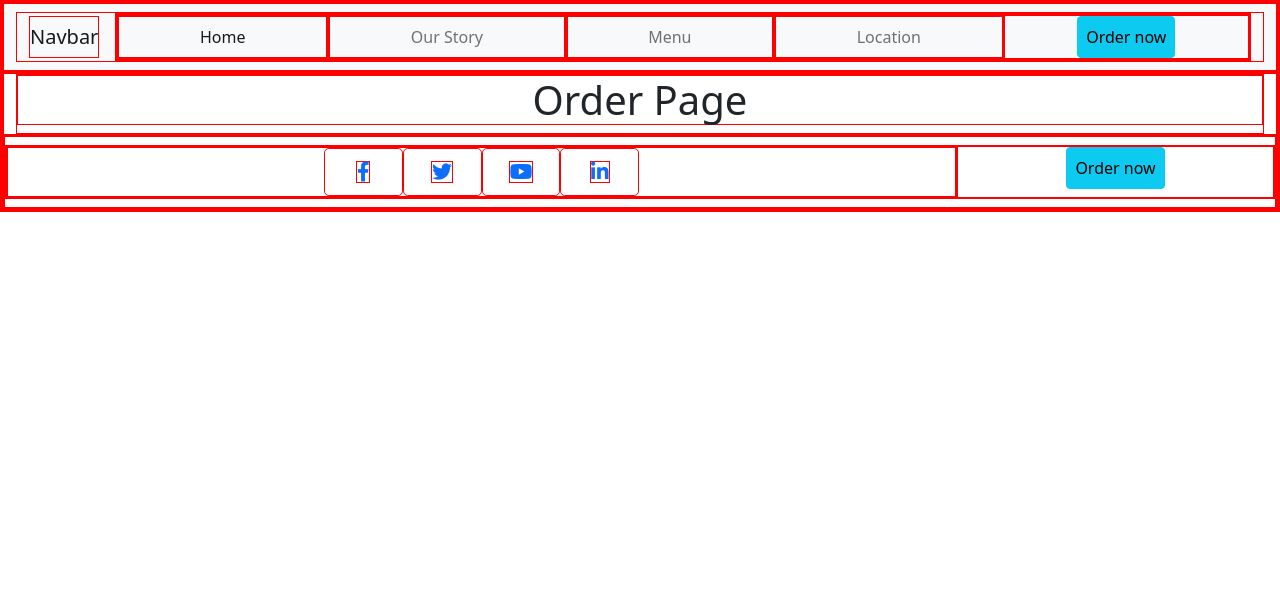
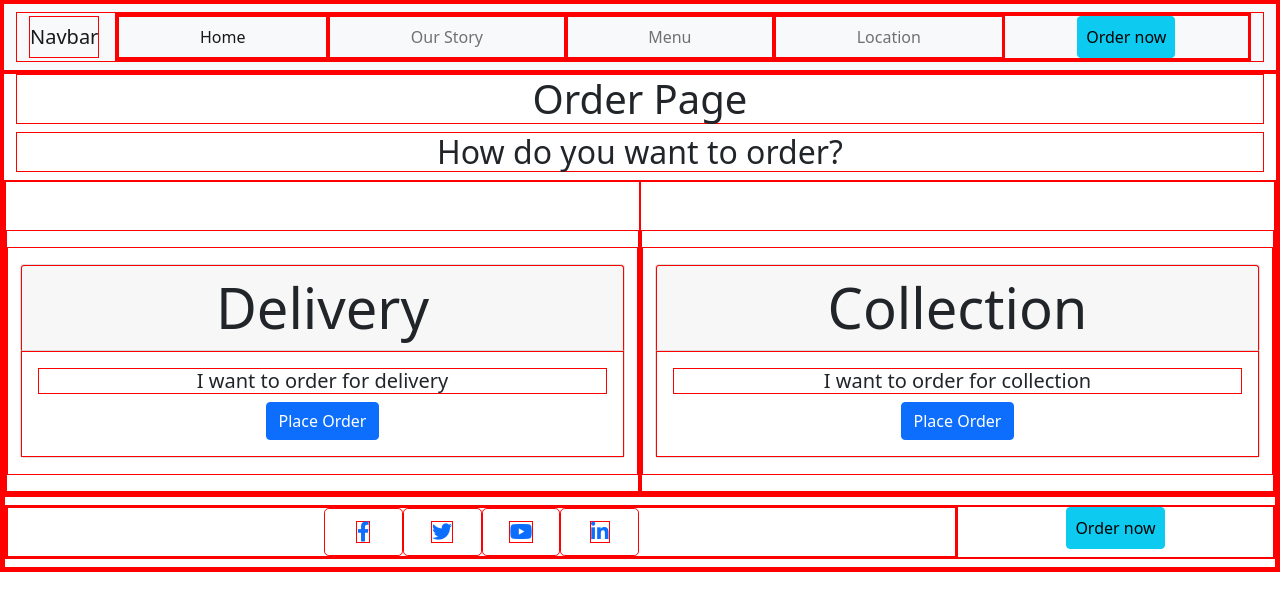
Before and after one commit to plyn85/freshly-slilced-eatery, a website: page public/order.html in a window 1280 px wide. Drawn offline with nearby package versions, Linux system fonts and the light colour scheme.

Commit message:
added content to order.html page

```diff
--- a/public/order.html
+++ b/public/order.html
@@ -58,9 +58,40 @@
         <main>
             <!-- container div wrapping order page -->
             <div class="container-fluid">
-                <section>
-                    <h1 class="text-center">Order Page</h1>
-                </section>
+                <h1 class="text-center">Order Page</h1>
+                <h2 class="text-center">How do you want to order?</h2>
+                <div class="row">
+                    <div class="col-6">
+                        <div class="row mt-5 justify-content-center">
+                            <div class="col-12 py-3 my-3">
+                                <div class="card text-center">
+                                    <div class="card-header display-4">
+                                        Delivery
+                                    </div>
+                                    <div class="card-body">
+                                        <h5 class="card-title">I want to order for delivery</h5>
+                                        <a href="#" class="btn btn-primary">Place Order</a>
+                                    </div>
+                                </div>
+                            </div>
+                        </div>
+                    </div>
+                    <div class="col-6">
+                        <div class="row mt-5 justify-content-center">
+                            <div class="col-12 py-3 my-3">
+                                <div class="card text-center">
+                                    <div class="card-header display-4">
+                                        Collection
+                                    </div>
+                                    <div class="card-body">
+                                        <h5 class="card-title">I want to order for collection</h5>
+                                        <a href="#" class="btn btn-primary">Place Order</a>
+                                    </div>
+                                </div>
+                            </div>
+                        </div>
+                    </div>
+                </div>
             </div>
             <!-- end container-->
             <!-- start footer -->
```
Also changed, not shown: public/location.html (+2 -2 lines).
